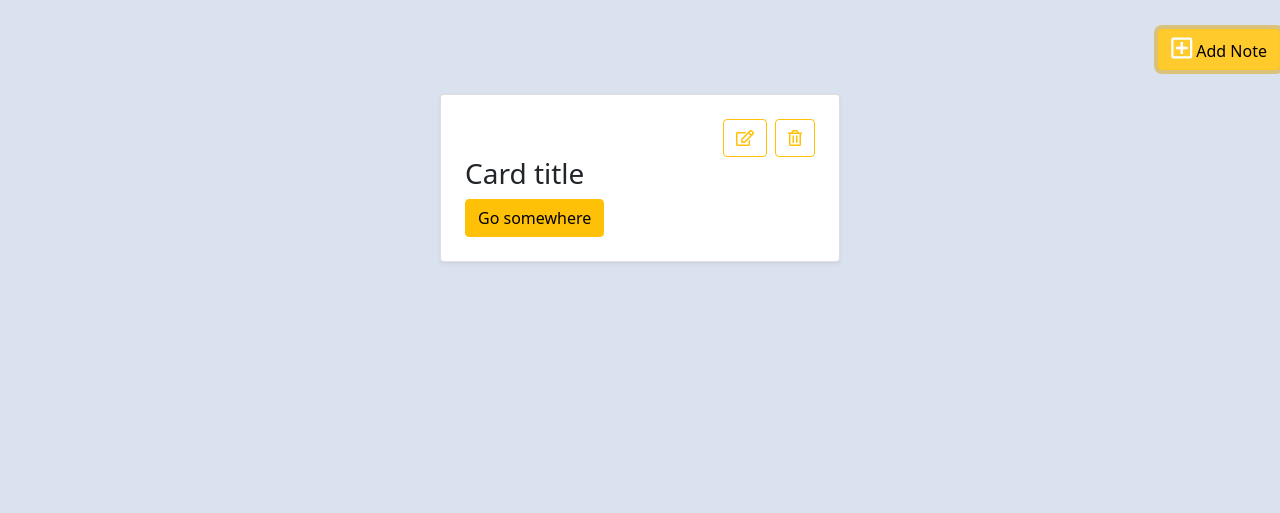
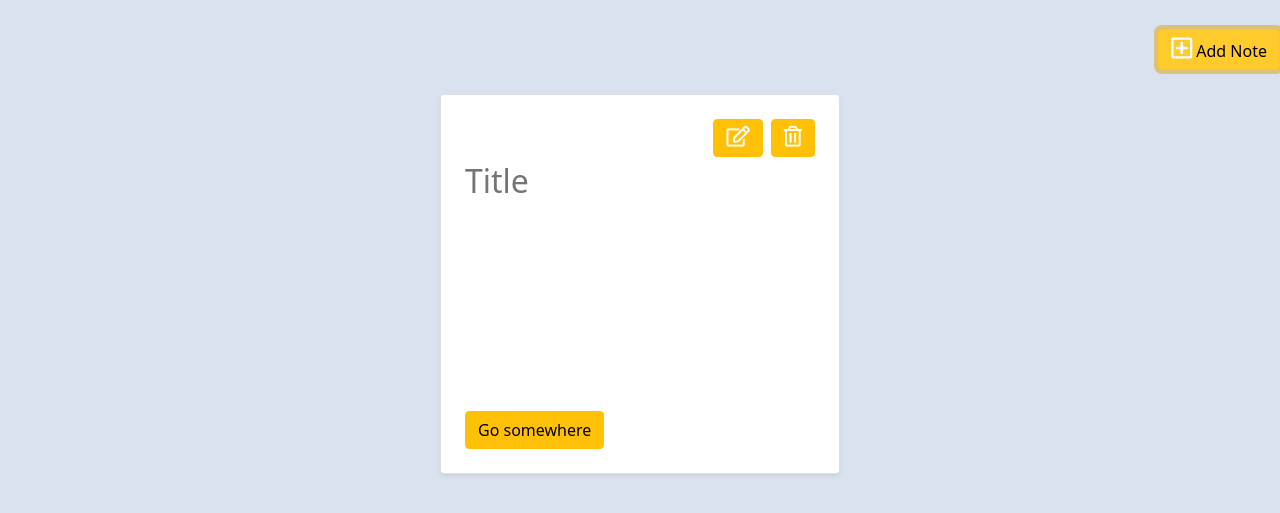
Before and after one commit to SirTLD/CRUD, a plain HTML site: page index.html in a window 1280 px wide. Both pictures are taken after a click on the button "Add Note". Shown: the part 99-612 px from the top of the page. Drawn offline with nearby package versions, Linux system fonts and the light colour scheme.

Commit message:
update to layout

```diff
--- a/css/style.scss
+++ b/css/style.scss
@@ -20,8 +20,9 @@ body {
     color: #fff;
 }
 
-.fa-edit .fa-delete {
-    font-size: 2rem;
+.fa-edit,.fa-trash-alt {
+    font-size: 1.3rem;
+    color: #fff;
 }
 
 //CARD SECTION
@@ -30,18 +31,28 @@ body {
     width: 25rem;
 }
 
+//INPUT
+
+input {
+    border: none;
+    font-size: 2rem;
+    width: 100%;
+    outline: none;
+}
+
 //TEXT AREA
 
 textarea {
     outline: none;
     border: none;
-    height: 10rem;
+    height: 12rem;
     width: 100%;
     padding-top: 1rem;
+    resize: none;
 
     }
 
 
-    .hidden {
-        display: none;
-    }
+    // .hidden {
+    //     display: none;
+    // }
--- a/js/app.js
+++ b/js/app.js
@@ -10,25 +10,41 @@ let addEntry = (text = '') => {
   <div class="card shadow-sm p-2">
   <div class="card-body">
       <div class="d-flex tools justify-content-end gap-2">
-          <button class="btn btn-outline-warning"><i class="far fa-edit btn-edit"></i></button>
-          <button class="btn btn-outline-warning"> <i class="far fa-trash-alt btn-delete"></i></button>
+          <button class="btn btn-warning"><i class="far fa-edit btn-edit"></i></button>
+          <button class="btn btn-warning"> <i class="far fa-trash-alt btn-delete"></i></button>
       </div>
-      <h3 class="card-title">Card title</h3>
 
+      <input class='card-title'type="text" placeholder="Title">
       <div class="${text ? '' : 'hidden'} main">
-          <textarea class="${
-            text ? 'hidden' : ''
-          }"card-text main">Lorem ipsum dolor sit amet consectetur adipisicing elit. Unde, assumenda. Nam
-              saepe tenetur cum aperiam corporis ducimus excepturi illo? Harum!</textarea>
+          <textarea class="${text ? 'hidden' : ''}"card-text main">
+
+
+
+          </textarea>
       </div>
       <a href="#" class="btn btn-warning">Go somewhere</a>
   </div>
 </div>
+  `;
 
+  const deleteBtn = entry.querySelector('.btn-delete');
+  const editBtn = entry.querySelector('.btn-edit');
+  const main = entry.querySelector('.main');
+  const textArea = entry.querySelector('textarea');
 
-
-  `;
+  deleteBtn.addEventListener('click', () => {
+    entry.remove();
+  });
 
   let cardParent = document.getElementById('card-container-body');
   cardParent.appendChild(entry);
 };
+
+function updateStorage() {
+  let notesText = document.querySelectorAll('textarea');
+  let notes = [];
+
+  notesText.forEach((note) => notes.push(note.value));
+
+  localStorage.setItem('notes', JSON.stringify(notes));
+}
```
Also changed, not shown: index.html (+3 -1 lines), css/style.css, 1 other file.
